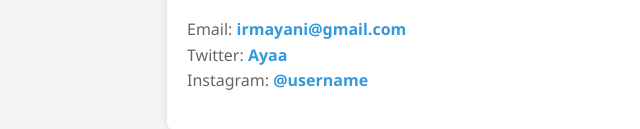
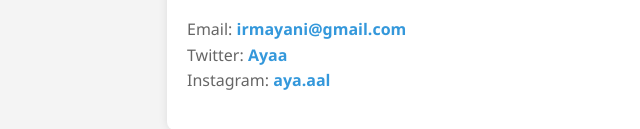
Before and after one commit to Ayy4/laporan4, a plain HTML site: page index.html in a window 1280 px wide. Shown: the part 859-988 px from the top of the page, 153-793 px from the left. Drawn offline with Linux system fonts and the light colour scheme.

Commit message:
menambahkan akun ig dan linknya

```diff
--- a/index.html
+++ b/index.html
@@ -68,7 +68,7 @@
         <h2>Kontak</h2>
         <p>Email: <a href="mailto:email@example.com">irmayani@gmail.com</a><br>
         Twitter: <a href="https://twitter.com/username" target="_blank">Ayaa</a><br>
-        Instagram: <a href="https://instagram.com/username" target="_blank">@username</a></p>
+        Instagram: <a href="https://instagram.com/username" target="_blank">aya.aal</a></p>
     </section>
 
 </body>
```
